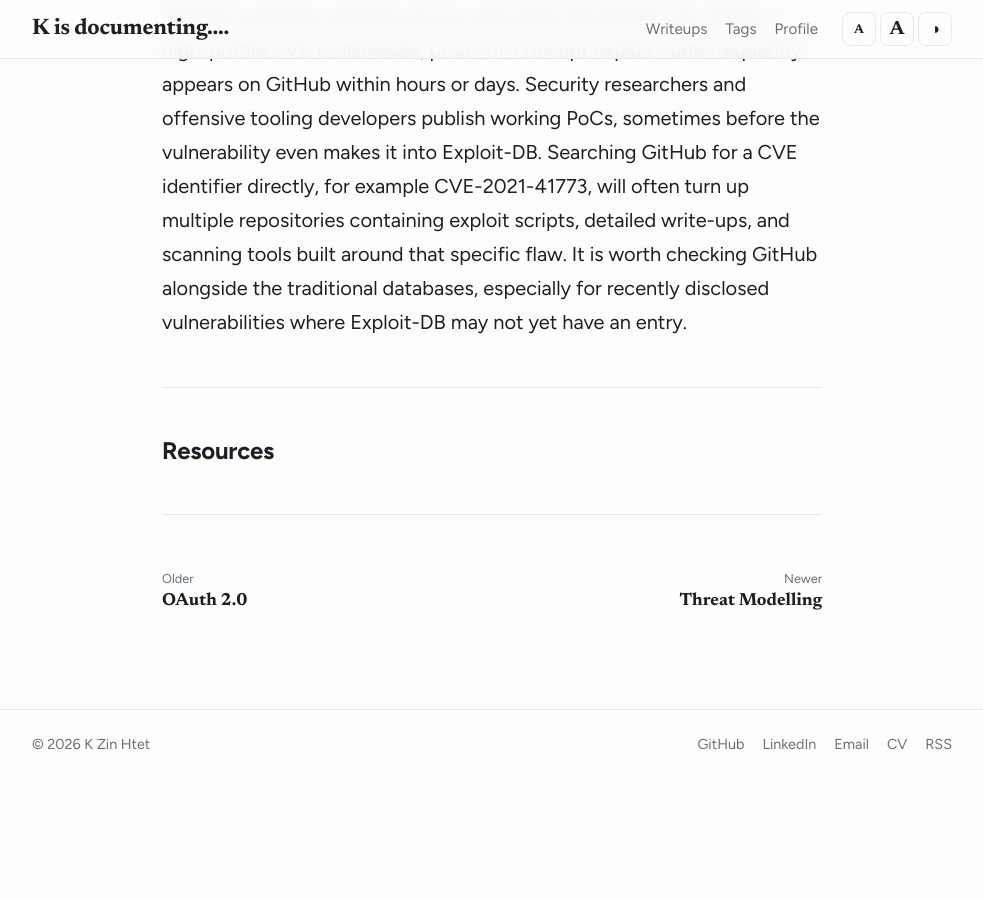
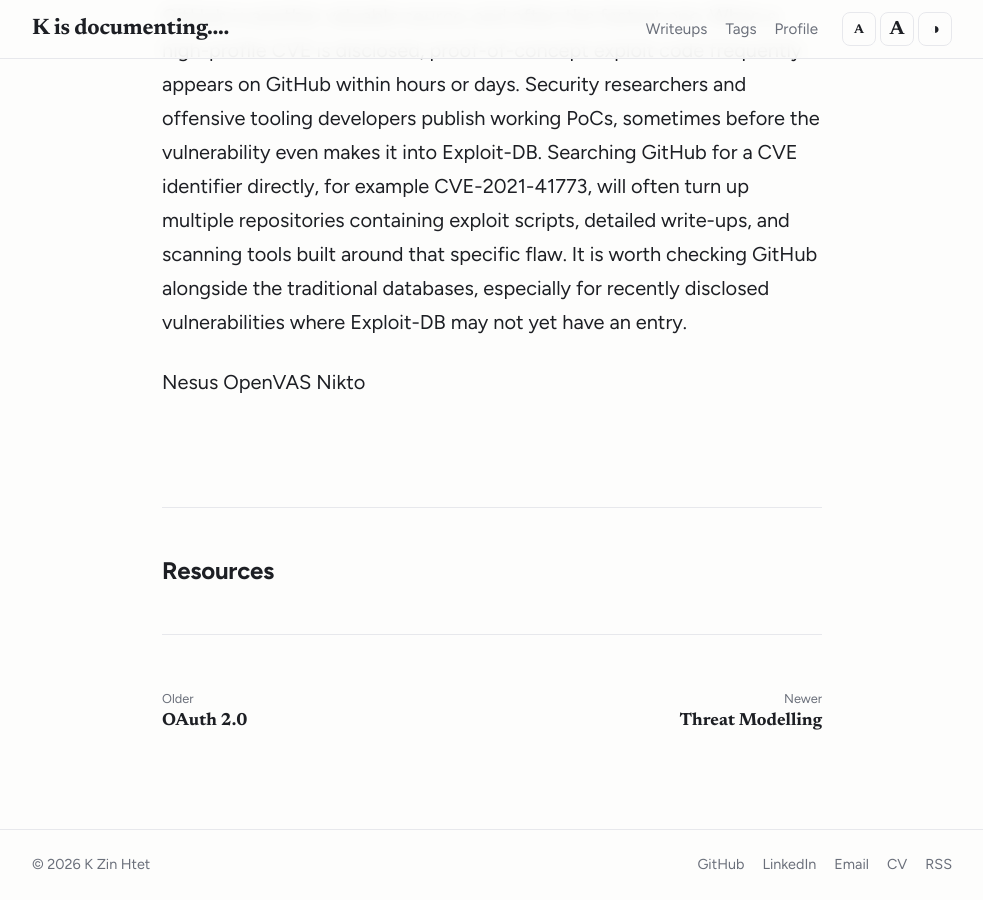
Before and after one commit to cloudskim/cloudskim.github.io, a Jekyll site: the page built from _posts/2026-10-17-my-notes.md, in a window 1280 px wide and 900 px high, scrolled down 751 px. Shown: the whole window, without its empty margins (148-1131 px from the left). Built offline with Jekyll 4.4.1, drawn with Linux system fonts in a browser that asks for light colours; before the commit the page ends 1531 px from its top, so only the background shows below that.

Commit message:
Update _posts/2026-10-17-my-notes.md (via Pages CMS)

```diff
--- a/_posts/2026-10-17-my-notes.md
+++ b/_posts/2026-10-17-my-notes.md
@@ -17,7 +17,11 @@ searchsploit apache 2.4.29 //finding known exploits using searchsploit command f
 
 GitHub is another valuable source, and often the fastest one. When a high-profile CVE is disclosed, proof-of-concept exploit code frequently appears on GitHub within hours or days. Security researchers and offensive tooling developers publish working PoCs, sometimes before the vulnerability even makes it into Exploit-DB. Searching GitHub for a CVE identifier directly, for example CVE-2021-41773, will often turn up multiple repositories containing exploit scripts, detailed write-ups, and scanning tools built around that specific flaw. It is worth checking GitHub alongside the traditional databases, especially for recently disclosed vulnerabilities where Exploit-DB may not yet have an entry.
 
+Nesus OpenVAS Nikto
 
+
+
+&nbsp;
 
 ---
 
```
